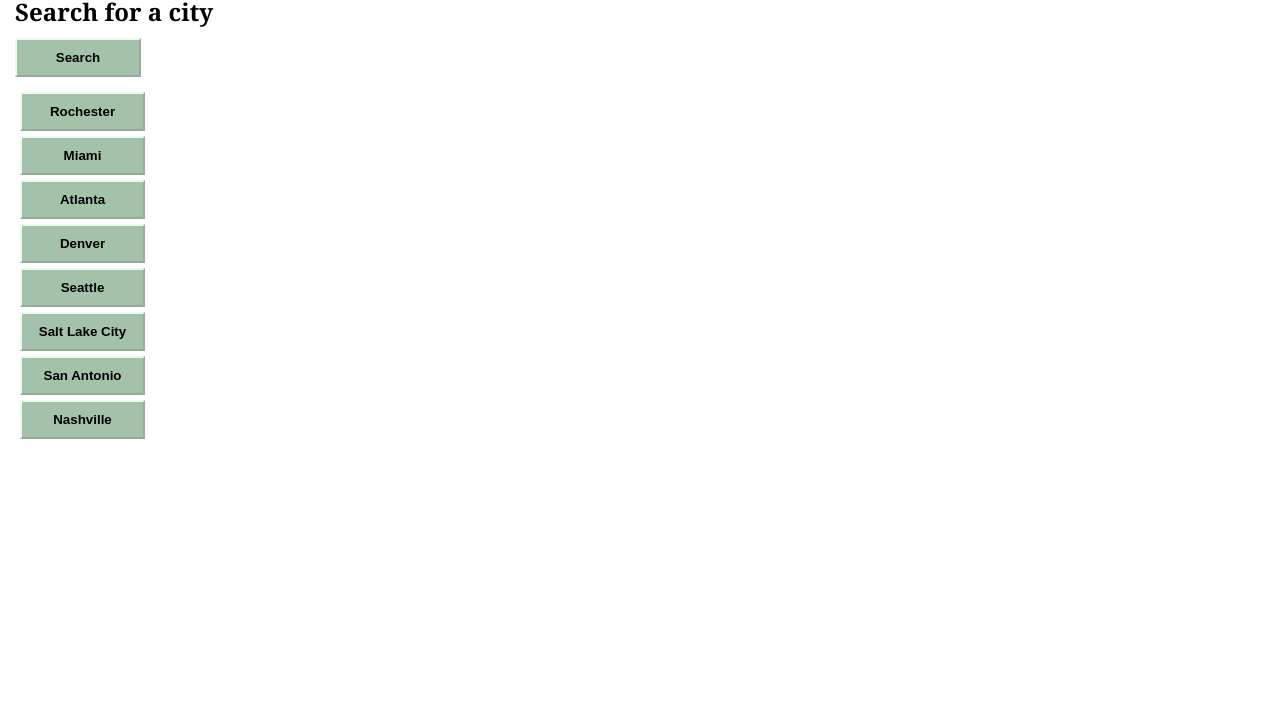
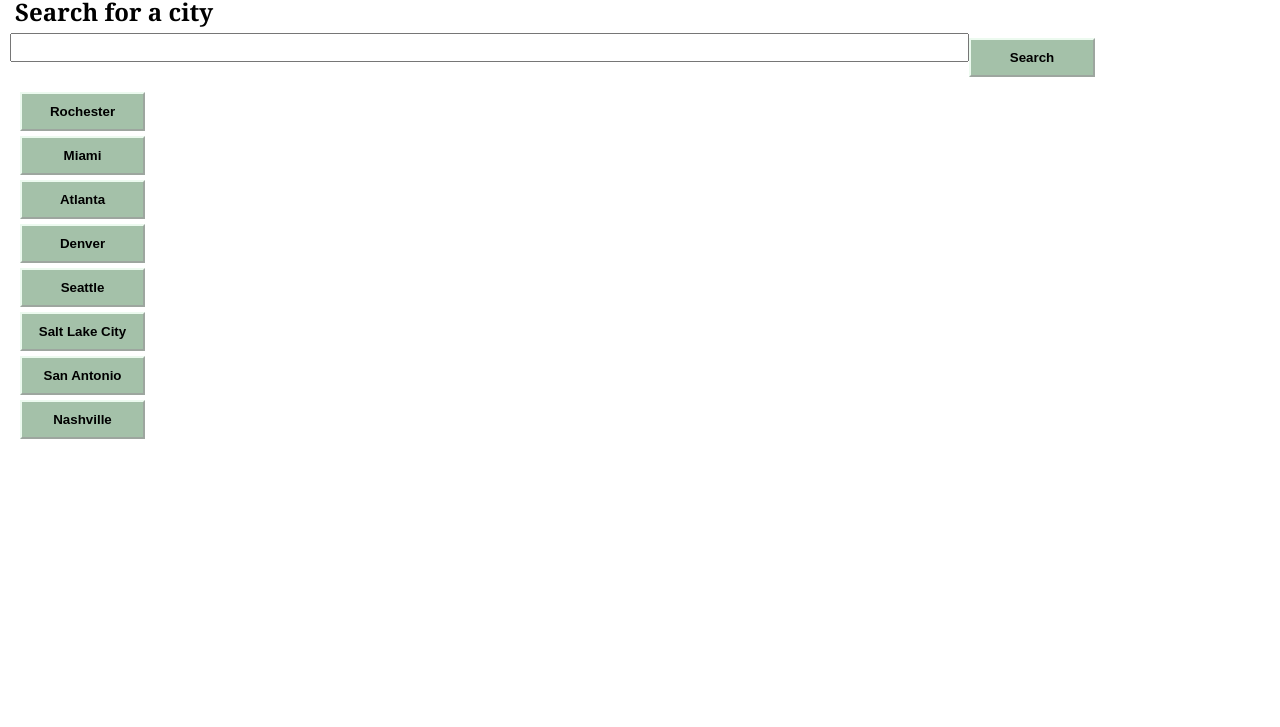
Before and after one commit to AubreyHatake/Weather-Dashboard, a plain HTML site: page index.html in a window 1280 px wide. Shown: the part 73-800 px from the top of the page. Drawn offline with Linux system fonts and the light colour scheme.

Commit message:
creating a form

```diff
--- a/index.html
+++ b/index.html
@@ -11,9 +11,11 @@
     <h1>Weather Dashboard</h1>
 </head>
 <body>
-  <div class="hero">Search for a city</div>
-
-    <button class="btn"> Search </button>
+          <div class="hero">Search for a city</div>
+        </div>
+        <input type="text" class="form-control" placeholder="" aria-label="" aria-describedby="basic-addon1">
+        <button class="btn"> Search </button>
+      </div>
 
     <div>
         <button class="Rochester"> Rochester </button>
@@ -25,9 +27,12 @@
         <button class="SanAnt"> San Antonio </button>
         <button class="Nashville"> Nashville </button>
     </div>
+    <div>
 
 
 
+
+    </div>
     <script src="script.js" ></script>
 </body>
 </html>
--- a/style.css
+++ b/style.css
@@ -19,10 +19,10 @@ h1 {
 
 }
 
-textarea {
+input {
     float: left;
-    height: 30%;
-    width: 80%;
+    height: 40%;
+    width: 75%;
 }
 
 button {
```
